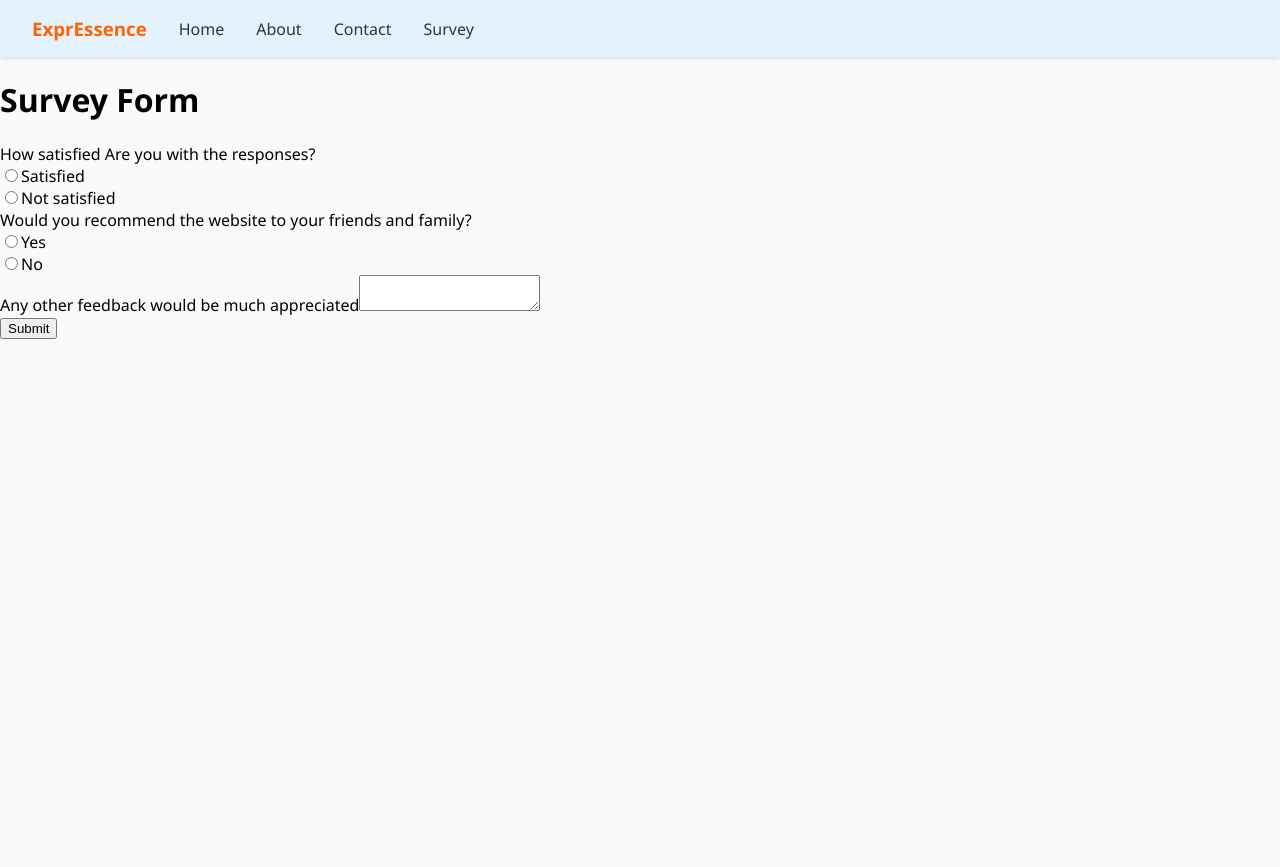
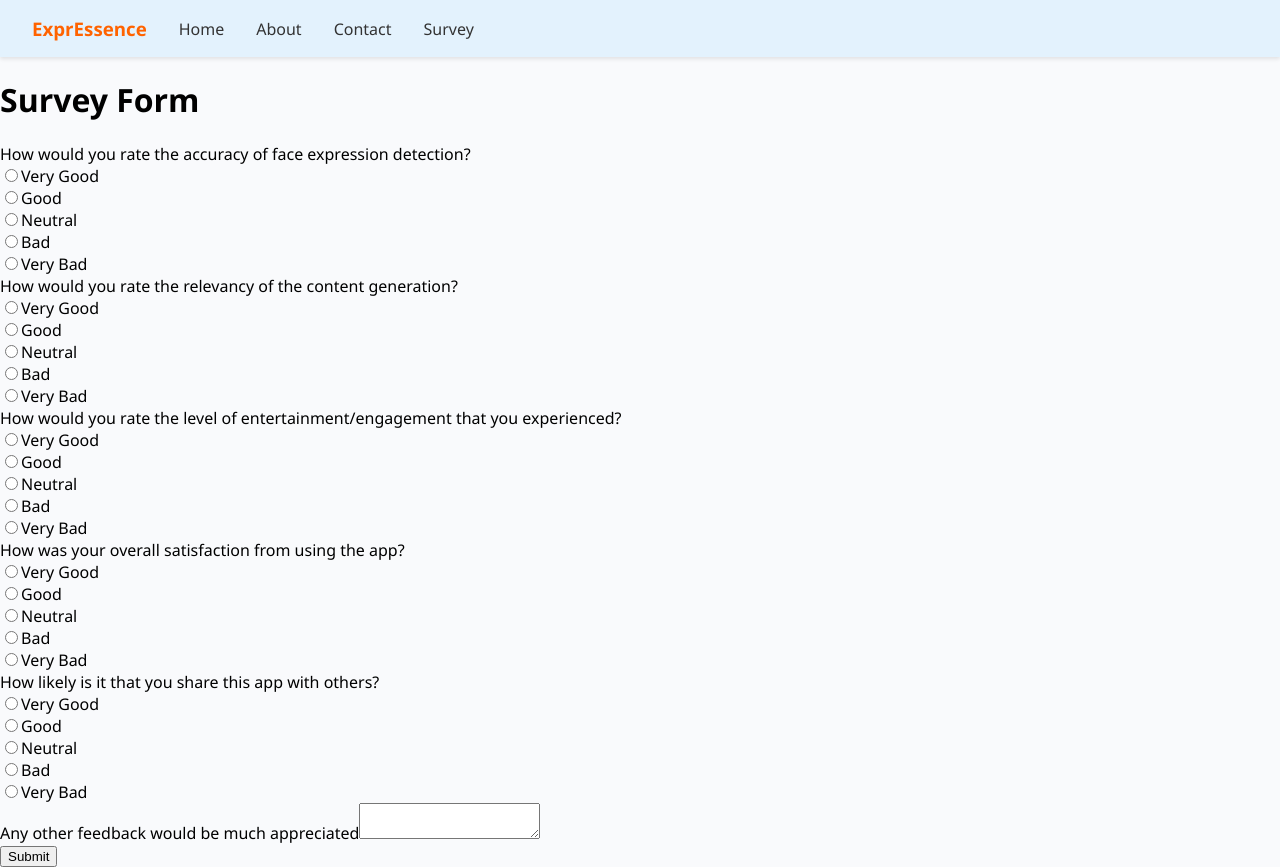
Before and after one commit to xCamelot2001/project-fea-webapp, a React (Create React App) app in the folder client/: page /survey in a window 1280 px wide. Before the commit the page ends 800 px from the top, so only its background shows below. Built offline with nearby package versions, Linux system fonts and the light colour scheme.

Commit message:
Update Contact page to include contact form and social media links

```diff
--- a/client/src/pages/Contact.js
+++ b/client/src/pages/Contact.js
@@ -2,7 +2,31 @@ import React from 'react'
 
 function Contact() {
   return (
-    <div>Contact</div>
+  <div className="contact-page">
+      <h1>Contact Us</h1>
+      <p>If you have any questions, please don't hesitate to reach out to us:</p>
+      <ul>
+          <li>Phone: (123) 456-7890</li>
+          <li>Email: info@example.com</li>
+          <li>Address: 123 E</li>
+      </ul>
+      <form action="#" method="post">
+          <label htmlFor="name">Your Name:</label>
+          <input type="text" id="name" name="name" required />
+          <label htmlFor="email">Your Email:</label>
+          <input type="email" id="email" name="email" required />
+          <label htmlFor="message">Message:</label>
+          <textarea id="message" name="message" required></textarea>
+          <button type="submit">Send Message</button>
+      </form>
+      <div>
+          <h2>Follow Us</h2>
+          <p>Stay connected through our social channels:</p>
+          <a href="your_facebook_link">Facebook</a>
+          <a href="your_twitter_link">Twitter</a>
+          <a href="your_instagram_link">Instagram</a>
+      </div>
+  </div>
   )
 }
 
--- a/client/src/pages/Survey.js
+++ b/client/src/pages/Survey.js
@@ -33,18 +33,19 @@ function Survey() {
     <div>
       <h1>Survey Form</h1>
       <form onSubmit={handleSubmit}>
+
         <div>
-          <label>How satisfied Are you with the responses?</label>
+          <label>How would you rate the accuracy of face expression detection?</label>
           <div>
             <label>
               <input
                 type="radio"
                 name="question1"
-                value="Satisfied"
-                checked={answers["question1"] === "Satisfied"}
-                onChange={() => handleOptionChange("question1", "Satisfied")}
+                value="Very Good"
+                checked={answers["question1"] === "Very Good"}
+                onChange={() => handleOptionChange("question1", "Very Good")}
               />
-                Satisfied
+                Very Good
             </label>
           </div>
           <div>
@@ -52,27 +53,63 @@ function Survey() {
               <input
                 type="radio"
                 name="question1"
-                value="Not satisfied"
-                checked={answers["question1"] === "Not satisfied"}
-                onChange={() => handleOptionChange("question1", "Not satisfied")}
+                value="Good"
+                checked={answers["question1"] === "Good"}
+                onChange={() => handleOptionChange("question1", "Good")}
               />
-                Not satisfied
+                Good
+            </label>
+          </div>
+          <div>
+            <label>
+              <input
+                type="radio"
+                name="question1"
+                value="Neutral"
+                checked={answers["question1"] === "Neutral"}
+                onChange={() => handleOptionChange("question1", "Neutral")}
+              />
+                Neutral
+            </label>
+          </div>
+          <div>
+            <label>
+              <input
+                type="radio"
+                name="question1"
+                value="Bad"
+                checked={answers["question1"] === "Bad"}
+                onChange={() => handleOptionChange("question1", "Bad")}
+              />
+                Bad
+            </label>
+          </div>
+          <div>
+            <label>
+              <input
+                type="radio"
+                name="question1"
+                value="Very Bad"
+                checked={answers["question1"] === "Very Bad"}
+                onChange={() => handleOptionChange("question1", "Very Bad")}
+              />
+                Very Bad
             </label>
           </div>
         </div>
 
         <div>
-          <label>Would you recommend the website to your friends and family?</label>
+          <label>How would you rate the relevancy of the content generation?</label>
           <div>
             <label>
               <input
                 type="radio"
                 name="question2"
-                value="Yes"
-                checked={answers["question2"] === "Yes"}
-                onChange={() => handleOptionChange("question2", "Yes")}
+                value="Very Good"
+                checked={answers["question1"] === "Very Good"}
+                onChange={() => handleOptionChange("question1", "Very Good")}
               />
-                Yes
+                Very Good
             </label>
           </div>
           <div>
@@ -80,11 +117,239 @@ function Survey() {
               <input
                 type="radio"
                 name="question2"
-                value="No"
-                checked={answers["question2"] === "No"}
-                onChange={() => handleOptionChange("question2", "No")}
+                value="Good"
+                checked={answers["question1"] === "Good"}
+                onChange={() => handleOptionChange("question1", "Good")}
               />
-                No
+                Good
+            </label>
+          </div>
+          <div>
+            <label>
+              <input
+                type="radio"
+                name="question2"
+                value="Neutral"
+                checked={answers["question1"] === "Neutral"}
+                onChange={() => handleOptionChange("question1", "Neutral")}
+              />
+                Neutral
+            </label>
+          </div>
+          <div>
+            <label>
+              <input
+                type="radio"
+                name="question2"
+                value="Bad"
+                checked={answers["question1"] === "Bad"}
+                onChange={() => handleOptionChange("question1", "Bad")}
+              />
+                Bad
+            </label>
+          </div>
+          <div>
+            <label>
+              <input
+                type="radio"
+                name="question2"
+                value="Very Bad"
+                checked={answers["question1"] === "Very Bad"}
+                onChange={() => handleOptionChange("question1", "Very Bad")}
+              />
+                Very Bad
+            </label>
+          </div>
+        </div>
+
+        <div>
+          <label>How would you rate the level of entertainment/engagement that you experienced?</label>
+          <div>
+            <label>
+              <input
+                type="radio"
+                name="question3"
+                value="Very Good"
+                checked={answers["question1"] === "Very Good"}
+                onChange={() => handleOptionChange("question1", "Very Good")}
+              />
+                Very Good
+            </label>
+          </div>
+          <div>
+            <label>
+              <input
+                type="radio"
+                name="question3"
+                value="Good"
+                checked={answers["question1"] === "Good"}
+                onChange={() => handleOptionChange("question1", "Good")}
+              />
+                Good
+            </label>
+          </div>
+          <div>
+            <label>
+              <input
+                type="radio"
+                name="question3"
+                value="Neutral"
+                checked={answers["question1"] === "Neutral"}
+                onChange={() => handleOptionChange("question1", "Neutral")}
+              />
+                Neutral
+            </label>
+          </div>
+          <div>
+            <label>
+              <input
+                type="radio"
+                name="question3"
+                value="Bad"
+                checked={answers["question1"] === "Bad"}
+                onChange={() => handleOptionChange("question1", "Bad")}
+              />
+                Bad
+            </label>
+          </div>
+          <div>
+            <label>
+              <input
+                type="radio"
+                name="question3"
+                value="Very Bad"
+                checked={answers["question1"] === "Very Bad"}
+                onChange={() => handleOptionChange("question1", "Very Bad")}
+              />
+                Very Bad
+            </label>
+          </div>
+        </div>
+
+        <div>
+          <label>How was your overall satisfaction from using the app?</label>
+          <div>
+            <label>
+              <input
+                type="radio"
+                name="question4"
+                value="Very Good"
+                checked={answers["question1"] === "Very Good"}
+                onChange={() => handleOptionChange("question1", "Very Good")}
+              />
+                Very Good
+            </label>
+          </div>
+          <div>
+            <label>
+              <input
+                type="radio"
+                name="question4"
+                value="Good"
+                checked={answers["question1"] === "Good"}
+                onChange={() => handleOptionChange("question1", "Good")}
+              />
+                Good
+            </label>
+          </div>
+          <div>
+            <label>
+              <input
+                type="radio"
+                name="question4"
+                value="Neutral"
+                checked={answers["question1"] === "Neutral"}
+                onChange={() => handleOptionChange("question1", "Neutral")}
+              />
+                Neutral
+            </label>
+          </div>
+          <div>
+            <label>
+              <input
+                type="radio"
+                name="question4"
+                value="Bad"
+                checked={answers["question1"] === "Bad"}
+                onChange={() => handleOptionChange("question1", "Bad")}
+              />
+                Bad
+            </label>
+          </div>
+          <div>
+            <label>
+              <input
+                type="radio"
+                name="question4"
+                value="Very Bad"
+                checked={answers["question1"] === "Very Bad"}
+                onChange={() => handleOptionChange("question1", "Very Bad")}
+              />
+                Very Bad
+            </label>
+          </div>
+        </div>
+
+        <div>
+          <label>How likely is it that you share this app with others?</label>
+          <div>
+            <label>
+              <input
+                type="radio"
+                name="question5"
+                value="Very Good"
+                checked={answers["question1"] === "Very Good"}
+                onChange={() => handleOptionChange("question1", "Very Good")}
+              />
+                Very Good
+            </label>
+          </div>
+          <div>
+            <label>
+              <input
+                type="radio"
+                name="question5"
+                value="Good"
+                checked={answers["question1"] === "Good"}
+                onChange={() => handleOptionChange("question1", "Good")}
+              />
+                Good
+            </label>
+          </div>
+          <div>
+            <label>
+              <input
+                type="radio"
+                name="question5"
+                value="Neutral"
+                checked={answers["question1"] === "Neutral"}
+                onChange={() => handleOptionChange("question1", "Neutral")}
+              />
+                Neutral
+            </label>
+          </div>
+          <div>
+            <label>
+              <input
+                type="radio"
+                name="question5"
+                value="Bad"
+                checked={answers["question1"] === "Bad"}
+                onChange={() => handleOptionChange("question1", "Bad")}
+              />
+                Bad
+            </label>
+          </div>
+          <div>
+            <label>
+              <input
+                type="radio"
+                name="question5"
+                value="Very Bad"
+                checked={answers["question1"] === "Very Bad"}
+                onChange={() => handleOptionChange("question1", "Very Bad")}
+              />
+                Very Bad
             </label>
           </div>
         </div>
```
